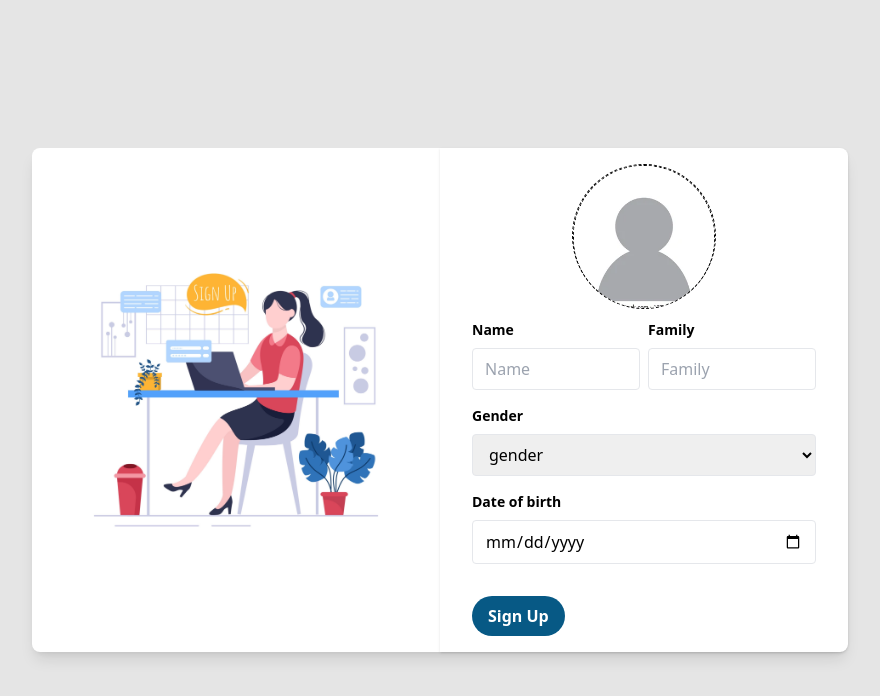
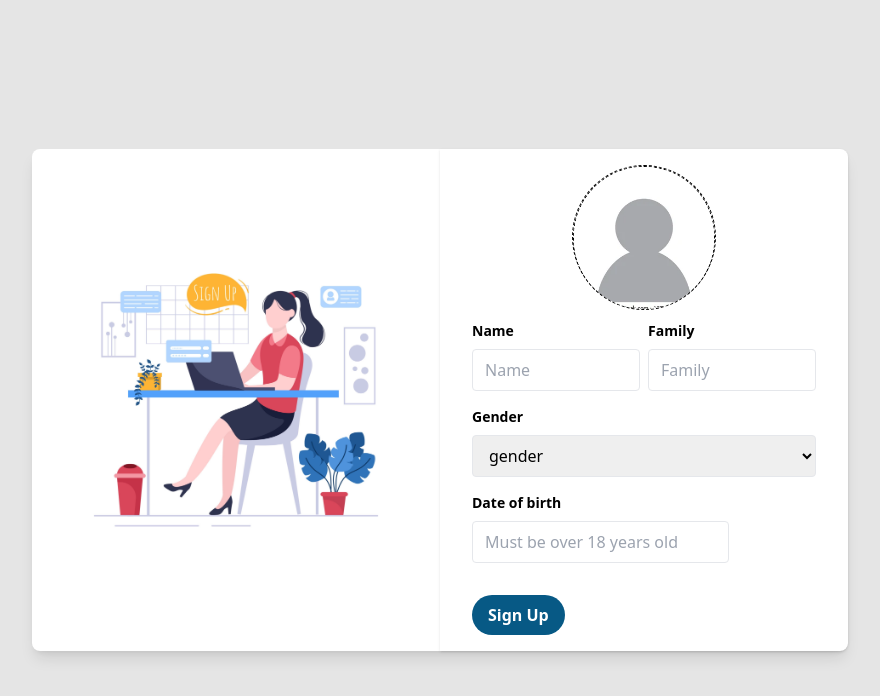
Before and after one commit to izanloo/RegistrationForm-react, a React (Create React App) app: page / in a window 1280 px wide. Shown: the top 696 px of the page, without its empty margins (200-1080 px from the left). Built offline with nearby package versions, Linux system fonts and the light colour scheme.

Commit message:
feat:add DatePicker for Date of Birth

```diff
--- a/package.json
+++ b/package.json
@@ -9,6 +9,7 @@
     "@testing-library/user-event": "^13.5.0",
     "axios": "^1.2.2",
     "react": "^18.2.0",
+    "react-datepicker": "^4.8.0",
     "react-dom": "^18.2.0",
     "react-hook-form": "^7.41.3",
     "react-icons": "^4.7.1",
--- a/src/components/TableDataUser.jsx
+++ b/src/components/TableDataUser.jsx
@@ -1,4 +1,3 @@
-import { LabelInput } from "./Labels";
 import { toast } from 'react-toastify';
 import Toastify from "./Toastify";
 import FormData from 'form-data'
@@ -31,7 +30,6 @@ export default function TableDataUser(props) {
         toast.error("Unfortunately, a problem has occurred ♥ !!")
       });
   }
-
   return (
     <div className="w-full rounded-tr-lg rounded-br-lg py-5 text-xl h-[500px] px-5 flex flex-col items-center md:block">
       <h3 className="bold text-xl">You confirm the information?</h3>
@@ -52,7 +50,7 @@ export default function TableDataUser(props) {
           </tr>
           <tr>
             <td className="font-bold">Date of birth:</td>
-            <td className="text-xl">{userData.dateBirth}</td>
+            <td className="text-xl flex-row-reverse">{userData.dateBirth.toLocaleDateString()}</td>
           </tr>
         </tbody>
       </table>
--- a/src/page/Register.jsx
+++ b/src/page/Register.jsx
@@ -3,16 +3,22 @@ import { LabelError, LabelInput } from "../components/Labels";
 import imgDefault from '../assest/images/profile-gray.webp'
 import TableDataUser from "../components/TableDataUser";
 import { ErrorMessage } from "@hookform/error-message";
+import "react-datepicker/dist/react-datepicker.css";
+import { Controller, useForm } from "react-hook-form";
 import Toastify from "../components/Toastify";
-import { useForm } from "react-hook-form";
+import DatePicker from "react-datepicker";
 import { toast } from "react-toastify";
 import { useState } from "react";
 
+// import DateBirth from '../components/DateBirth';
+
 export default function Register() {
+    const ageRestriction = new Date().setFullYear(new Date().getFullYear() - 18);
+
     const [dataUser, setDataUser] = useState([])
 
     // useform for get value inputs and handle error validation
-    const { register, formState: { errors }, handleSubmit } = useForm();
+    const { register, control, formState: { errors }, handleSubmit } = useForm();
 
     //upload image and show image in form--photo should not be larger than 1Mb and only jpg files----------------------------------
     const IdPhoto = register("IdPhoto", { required: "Id Photo is required" })
@@ -42,7 +48,6 @@ export default function Register() {
         }
         setData('')
     }
-    const [errGender, setErrGender] = useState(false)
     // handleSubmit----------------------------------------
     const onSubmit = (data) => {
         if (check) {
@@ -51,6 +56,7 @@ export default function Register() {
             toast.error("please enter phoo!!!!")
         }
     }
+
     return (
         <div className="md:w-full h-screen px-2 sm:px-20 md:px-10 px-lg-20 lg:max-w-70 flex items-center">
             <div className="md:grid md:grid-cols-2 bg-white border-black border-1 rounded-lg shadow-md lg:shadow-lg">
@@ -64,7 +70,8 @@ export default function Register() {
                                 <label htmlFor="file" className="block w-36 h-36 border border-black bg-cover border-dashed rounded-full text-center " >
                                     <img className="block w-36 h-36 border border-black object-cover border-dashed rounded-full text-center " src={mydata != '' ? `${mydata.imagePreview}` : `${imgDefault}`} />
                                 </label>
-                                <input type="file" accept=".jpg" id="file" className="hidden" name="IdPhoto" {...IdPhoto} onChange={e => { handleImageUpload(e) }} />
+                                <input type="file" accept=".jpg" id="file" className="hidden" name="IdPhoto"
+                                    {...IdPhoto} onChange={e => { handleImageUpload(e) }} />
                                 <ErrorMessage errors={errors} name="IdPhoto" render={({ message }) => <LabelError msg={message} />} />
                             </div>
                             <div className="flex mb-4">
@@ -92,8 +99,24 @@ export default function Register() {
                             </div>
                             <div className="mb-4">
                                 <LabelInput htmlFor="dateBirth" name="Date of birth" />
-                                <input className="appearance-none border rounded w-full py-2 px-3 text-grey-darker" id="dateBirth" type="date"
-                                    {...register("dateBirth", { required: "Date of birth is required" })} />
+                                <Controller
+                                    control={control}
+                                    name='dateBirth'
+                                    {...register("dateBirth", { required: "Date of birth is required" })}
+                                    render={({ field }) => (
+                                        <>
+                                            <DatePicker
+                                                placeholderText='Must be over 18 years old'
+                                                onChange={(date) => field.onChange(date)}
+                                                selected={field.value}
+                                                maxDate={ageRestriction}
+                                                dateFormat="MMMM d, yyyy"
+                                                showYearDropdown="true"
+                                                className='border rounded w-full py-2 px-3 text-grey-darker'
+                                            />
+                                        </>
+                                    )}
+                                />
                                 <ErrorMessage errors={errors} name="dateBirth" render={({ message }) => <LabelError msg={message} />} />
                             </div>
                             <div className="flex items-center justify-between mt-8">
```
Also changed, not shown: 1 other file (tests, documents, lock files or other folders).
